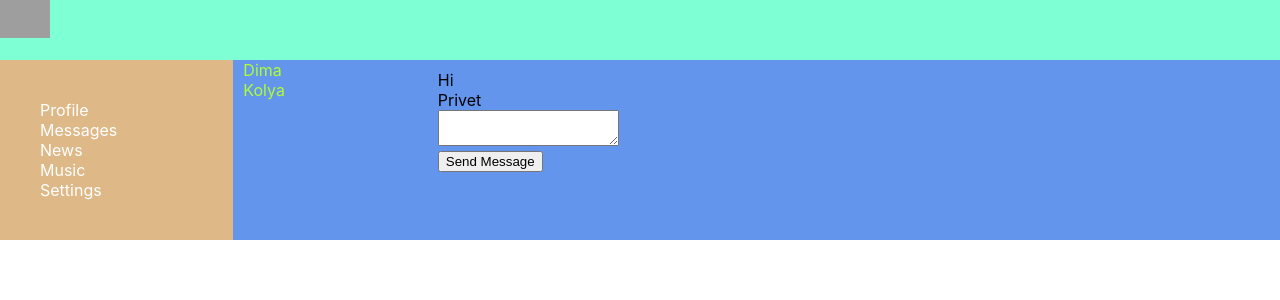
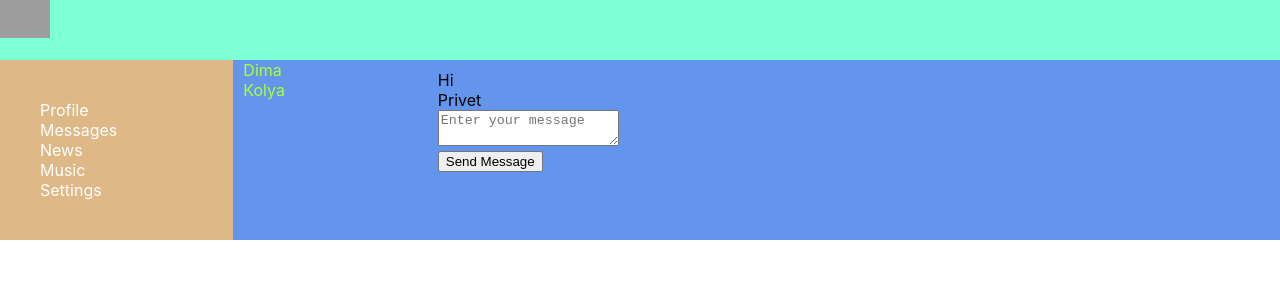
Before and after one commit to coffee8/react-ninja, a React (Create React App) app: page /dialogs in a window 1280 px wide. Shown: the top 300 px of the page. Built offline with nearby package versions, Linux system fonts and the light colour scheme; grey boxes are pictures that could not be loaded.

Commit message:
minor changes

```diff
--- a/src/components/Dialogs/Dialogs.jsx
+++ b/src/components/Dialogs/Dialogs.jsx
@@ -2,26 +2,19 @@ import s from './Dialogs.module.css'
 import DialogItem from "./DialogItem/DialogItem";
 import Message from "./Message/Message";
 import * as React from "react";
-import {addMessageActionCreator, updateNewMessageTextActionCreator} from "../../redux/state";
-
-// let addMessage = () => {
-//     let text = newMessageElement.current.value
-//     alert(text)
-// }
+import {sendMessageActionCreator, updateNewMessageTextActionCreator} from "../../redux/state";
 
 const Dialogs = (props) => {
 
     let dialogs = props.state.dialogData.map(d => <DialogItem name={d.name} id={d.id}/>)
     let messages = props.state.messageData.map(m => <Message message={m.message}/>)
 
-    let newMessageElement = React.createRef()
-
-    let addMessage = () => {
-        props.dispatch(addMessageActionCreator())
+    let onSendMessageClick = () => {
+        props.dispatch(sendMessageActionCreator())
     }
 
-    let onMessageChange = () => {
-        let text = newMessageElement.current.value
+    let onMessageChange = (e) => {
+        let text = e.target.value
         props.dispatch(updateNewMessageTextActionCreator(text))
     }
 
@@ -34,10 +27,10 @@ const Dialogs = (props) => {
             <div className={`${s.messages}`}>
                 {messages}
                 <textarea onChange={onMessageChange}
-                          ref={newMessageElement}
+                          placeholder={`Enter your message`}
                           value={props.state.newMessageText}/>
                 <div>
-                    <button onClick={addMessage}>Send Message</button>
+                    <button onClick={onSendMessageClick}>Send Message</button>
                 </div>
             </div>
         </div>
--- a/src/redux/state.js
+++ b/src/redux/state.js
@@ -1,6 +1,6 @@
 const ADD_POST = `ADD-POST`
 const UPDATE_NEW_POST_TEXT = `UPDATE-NEW-POST-TEXT`
-const ADD_MESSAGE = `ADD-MESSAGE`
+const SEND_MESSAGE = `SEND-MESSAGE`
 const UPDATE_NEW_MESSAGE_TEXT = `UPDATE-NEW-MESSAGE-TEXT`
 
 const store = {
@@ -66,7 +66,7 @@ const store = {
                 this.state.profilePage.newPostText = action.newText;
                 this.renderEntireTree(this.state)
                 break;
-            case ADD_MESSAGE:
+            case SEND_MESSAGE:
                 let newMessage = {
                     id: 42,
                     message: this.state.dialogsPage.newMessageText
@@ -88,7 +88,7 @@ export const updateNewPostTextActionCreator = (newText) => ({
     type: UPDATE_NEW_POST_TEXT,
     newText: newText
 })
-export const addMessageActionCreator = () => ({type: ADD_MESSAGE})
+export const sendMessageActionCreator = () => ({type: SEND_MESSAGE})
 export const updateNewMessageTextActionCreator = (newMessage) => ({
     type: UPDATE_NEW_MESSAGE_TEXT,
     newMessage: newMessage
```
Also changed, not shown: 1 other file (tests, documents, lock files or other folders).
